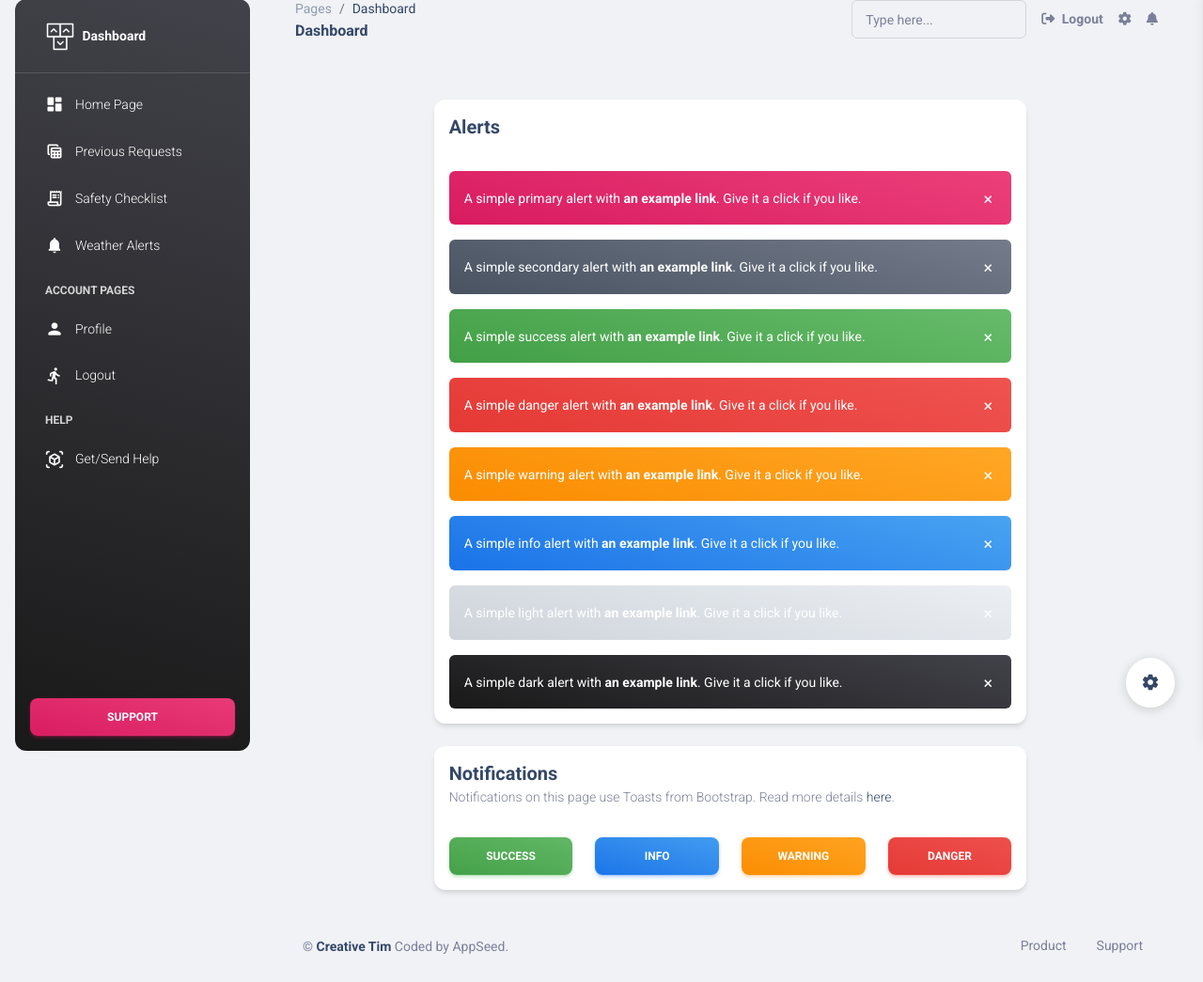
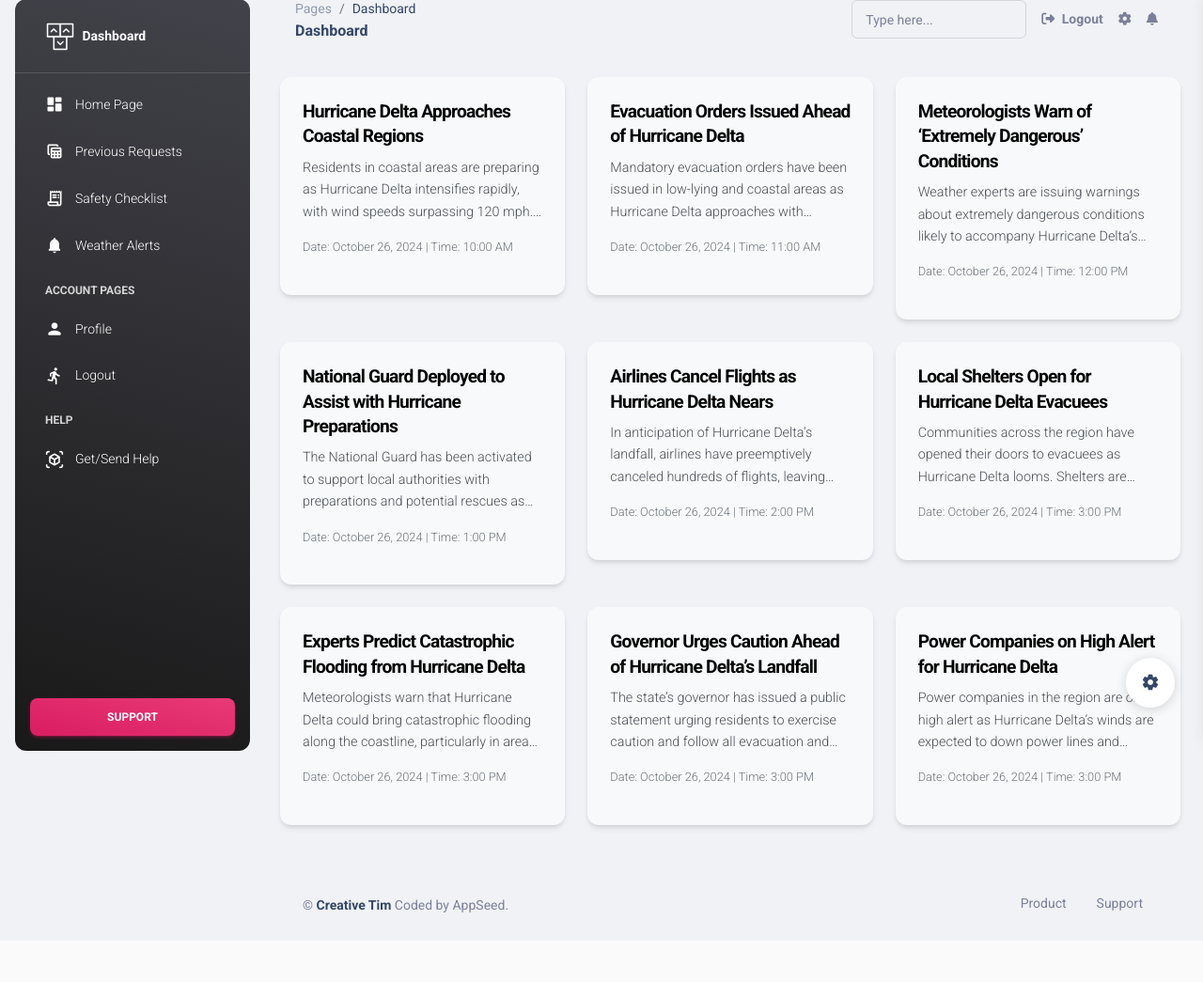
Before and after one commit to MatthewJung14/IBM_Hackathon, a Flask app: template apps/templates/home/notifications.html in a window 1280 px wide. Shown: the part 17-1062 px from the top of the page at 94% size. After the commit the page ends 988 px from the top, so only its background shows below. Run offline with Flask 3, Linux system fonts and the light colour scheme; the template is opened without the code that fills it, so the values that code supplies are empty; data comes from the database, SQL or seed files in the repository; some libraries are stand-ins or nearby versions.

```diff
--- a/apps/templates/home/notifications.html
+++ b/apps/templates/home/notifications.html
@@ -3,149 +3,142 @@
 {% block title %} Notifications {% endblock %}
 
 <!-- Specific Page CSS goes HERE  -->
-{% block stylesheets %}{% endblock stylesheets %}
+{% block stylesheets %}
+<style>
+  /* Light gray background and darker gray hover effect for article cards */
+  .article-card {
+    background-color: #f8f9fa; /* Light gray shade for card */
+    color: #333; /* Darker text color for readability */
+    transition: background-color 0.3s ease; /* Smooth transition for hover effect */
+    height: auto; /* Allow dynamic height based on content */
+  }
+  .article-card:hover {
+    background-color: #e2e6ea; /* Slightly darker gray on hover */
+  }
+  .article-heading {
+    font-weight: bold;
+    font-size: 1.2rem;
+    color: #000; /* Black color for headings */
+  }
+  .article-subheading {
+    font-size: 0.9rem;
+    color: #495057; /* Darker gray color for subheadings */
+    display: -webkit-box; /* Enables the multi-line truncation */
+    -webkit-box-orient: vertical; /* Sets the box orientation to vertical */
+    -webkit-line-clamp: 3; /* Limits to 3 lines */
+    overflow: hidden; /* Hides the overflow text */
+    text-overflow: ellipsis; /* Adds ellipsis for overflow text */
+    max-width: 100%; /* Ensures it doesn't exceed the card width */
+  }
+  .article-date {
+    font-size: 0.8rem; /* Smaller font size for date */
+    color: #6c757d; /* Gray color for date */
+    margin-top: 0.5rem; /* Space between subheading and date */
+  }
+</style>
+{% endblock stylesheets %}
 
 {% block content %}
-
-    <div class="container-fluid py-4">
-      <div class="row">
-        <div class="col-lg-8 col-md-10 mx-auto">
-          <div class="card mt-4">
-            <div class="card-header p-3">
-              <h5 class="mb-0">Alerts</h5>
-            </div>
-            <div class="card-body p-3 pb-0">
-              <div class="alert alert-primary alert-dismissible text-white" role="alert">
-                <span class="text-sm">A simple primary alert with <a href="javascript:;" class="alert-link text-white">an example link</a>. Give it a click if you like.</span>
-                <button type="button" class="btn-close text-lg py-3 opacity-10" data-bs-dismiss="alert" aria-label="Close">
-                  <span aria-hidden="true">&times;</span>
-                </button>
-              </div>
-              <div class="alert alert-secondary alert-dismissible text-white" role="alert">
-                <span class="text-sm">A simple secondary alert with <a href="javascript:;" class="alert-link text-white">an example link</a>. Give it a click if you like.</span>
-                <button type="button" class="btn-close text-lg py-3 opacity-10" data-bs-dismiss="alert" aria-label="Close">
-                  <span aria-hidden="true">&times;</span>
-                </button>
-              </div>
-              <div class="alert alert-success alert-dismissible text-white" role="alert">
-                <span class="text-sm">A simple success alert with <a href="javascript:;" class="alert-link text-white">an example link</a>. Give it a click if you like.</span>
-                <button type="button" class="btn-close text-lg py-3 opacity-10" data-bs-dismiss="alert" aria-label="Close">
-                  <span aria-hidden="true">&times;</span>
-                </button>
-              </div>
-              <div class="alert alert-danger alert-dismissible text-white" role="alert">
-                <span class="text-sm">A simple danger alert with <a href="javascript:;" class="alert-link text-white">an example link</a>. Give it a click if you like.</span>
-                <button type="button" class="btn-close text-lg py-3 opacity-10" data-bs-dismiss="alert" aria-label="Close">
-                  <span aria-hidden="true">&times;</span>
-                </button>
-              </div>
-              <div class="alert alert-warning alert-dismissible text-white" role="alert">
-                <span class="text-sm">A simple warning alert with <a href="javascript:;" class="alert-link text-white">an example link</a>. Give it a click if you like.</span>
-                <button type="button" class="btn-close text-lg py-3 opacity-10" data-bs-dismiss="alert" aria-label="Close">
-                  <span aria-hidden="true">&times;</span>
-                </button>
-              </div>
-              <div class="alert alert-info alert-dismissible text-white" role="alert">
-                <span class="text-sm">A simple info alert with <a href="javascript:;" class="alert-link text-white">an example link</a>. Give it a click if you like.</span>
-                <button type="button" class="btn-close text-lg py-3 opacity-10" data-bs-dismiss="alert" aria-label="Close">
-                  <span aria-hidden="true">&times;</span>
-                </button>
-              </div>
-              <div class="alert alert-light alert-dismissible text-white" role="alert">
-                <span class="text-sm">A simple light alert with <a href="javascript:;" class="alert-link text-white">an example link</a>. Give it a click if you like.</span>
-                <button type="button" class="btn-close text-lg py-3 opacity-10" data-bs-dismiss="alert" aria-label="Close">
-                  <span aria-hidden="true">&times;</span>
-                </button>
-              </div>
-              <div class="alert alert-dark alert-dismissible text-white" role="alert">
-                <span class="text-sm">A simple dark alert with <a href="javascript:;" class="alert-link text-white">an example link</a>. Give it a click if you like.</span>
-                <button type="button" class="btn-close text-lg py-3 opacity-10" data-bs-dismiss="alert" aria-label="Close">
-                  <span aria-hidden="true">&times;</span>
-                </button>
-              </div>
-            </div>
-          </div>
-          <div class="card mt-4">
-            <div class="card-header p-3">
-              <h5 class="mb-0">Notifications</h5>
-              <p class="text-sm mb-0">
-                Notifications on this page use Toasts from Bootstrap. Read more details <a href="https://getbootstrap.com/docs/5.0/components/toasts/" target="
-          ">here</a>.
-              </p>
-            </div>
-            <div class="card-body p-3">
-              <div class="row">
-                <div class="col-lg-3 col-sm-6 col-12">
-                  <button class="btn bg-gradient-success w-100 mb-0 toast-btn" type="button" data-target="successToast">Success</button>
-                </div>
-                <div class="col-lg-3 col-sm-6 col-12 mt-sm-0 mt-2">
-                  <button class="btn bg-gradient-info w-100 mb-0 toast-btn" type="button" data-target="infoToast">Info</button>
-                </div>
-                <div class="col-lg-3 col-sm-6 col-12 mt-lg-0 mt-2">
-                  <button class="btn bg-gradient-warning w-100 mb-0 toast-btn" type="button" data-target="warningToast">Warning</button>
-                </div>
-                <div class="col-lg-3 col-sm-6 col-12 mt-lg-0 mt-2">
-                  <button class="btn bg-gradient-danger w-100 mb-0 toast-btn" type="button" data-target="dangerToast">Danger</button>
-                </div>
-              </div>
-            </div>
-          </div>
+<div class="container-fluid py-4">
+  <div class="row">
+    <!-- Individual Article Cards -->
+    <div class="col-lg-4 col-md-6 col-sm-12 mb-4">
+      <div class="card article-card">
+        <div class="card-body">
+          <h4 class="article-heading">Hurricane Delta Approaches Coastal Regions</h4>
+          <p class="article-subheading">Residents in coastal areas are preparing as Hurricane Delta intensifies rapidly, with wind speeds surpassing 120 mph. Forecasters predict significant impacts on infrastructure, power lines, and road networks in the region as the storm nears landfall.</p>
+          <p class="article-date">Date: October 26, 2024 | Time: 10:00 AM</p>
         </div>
       </div>
-      <div class="position-fixed bottom-1 end-1 z-index-2">
-        <div class="toast fade hide p-2 bg-white" role="alert" aria-live="assertive" id="successToast" aria-atomic="true">
-          <div class="toast-header border-0">
-            <i class="material-icons text-success me-2">check</i>
-            <span class="me-auto font-weight-bold">Material Dashboard </span>
-            <small class="text-body">11 mins ago</small>
-            <i class="fas fa-times text-md ms-3 cursor-pointer" data-bs-dismiss="toast" aria-label="Close"></i>
-          </div>
-          <hr class="horizontal dark m-0">
-          <div class="toast-body">
-            Hello, world! This is a notification message.
-          </div>
-        </div>
-        <div class="toast fade hide p-2 mt-2 bg-gradient-info" role="alert" aria-live="assertive" id="infoToast" aria-atomic="true">
-          <div class="toast-header bg-transparent border-0">
-            <i class="material-icons text-white me-2">notifications</i>
-            <span class="me-auto text-white font-weight-bold">Material Dashboard </span>
-            <small class="text-white">11 mins ago</small>
-            <i class="fas fa-times text-md text-white ms-3 cursor-pointer" data-bs-dismiss="toast" aria-label="Close"></i>
-          </div>
-          <hr class="horizontal light m-0">
-          <div class="toast-body text-white">
-            Hello, world! This is a notification message.
-          </div>
-        </div>
-        <div class="toast fade hide p-2 mt-2 bg-white" role="alert" aria-live="assertive" id="warningToast" aria-atomic="true">
-          <div class="toast-header border-0">
-            <i class="material-icons text-warning me-2">travel_explore</i>
-            <span class="me-auto font-weight-bold">Material Dashboard </span>
-            <small class="text-body">11 mins ago</small>
-            <i class="fas fa-times text-md ms-3 cursor-pointer" data-bs-dismiss="toast" aria-label="Close"></i>
-          </div>
-          <hr class="horizontal dark m-0">
-          <div class="toast-body">
-            Hello, world! This is a notification message.
-          </div>
-        </div>
-        <div class="toast fade hide p-2 mt-2 bg-white" role="alert" aria-live="assertive" id="dangerToast" aria-atomic="true">
-          <div class="toast-header border-0">
-            <i class="material-icons text-danger me-2">campaign</i>
-            <span class="me-auto text-gradient text-danger font-weight-bold">Material Dashboard </span>
-            <small class="text-body">11 mins ago</small>
-            <i class="fas fa-times text-md ms-3 cursor-pointer" data-bs-dismiss="toast" aria-label="Close"></i>
-          </div>
-          <hr class="horizontal dark m-0">
-          <div class="toast-body">
-            Hello, world! This is a notification message.
-          </div>
+    </div>
+
+    <div class="col-lg-4 col-md-6 col-sm-12 mb-4">
+      <div class="card article-card">
+        <div class="card-body">
+          <h4 class="article-heading">Evacuation Orders Issued Ahead of Hurricane Delta</h4>
+          <p class="article-subheading">Mandatory evacuation orders have been issued in low-lying and coastal areas as Hurricane Delta approaches with increasing strength. Officials urge residents to seek shelter away from flood-prone zones, as emergency teams prepare for possible rescues and relief efforts.</p>
+          <p class="article-date">Date: October 26, 2024 | Time: 11:00 AM</p>
         </div>
       </div>
+    </div>
 
-    {% include 'includes/footer.html' %}
+    <div class="col-lg-4 col-md-6 col-sm-12 mb-4">
+      <div class="card article-card">
+        <div class="card-body">
+          <h4 class="article-heading">Meteorologists Warn of ‘Extremely Dangerous’ Conditions</h4>
+          <p class="article-subheading">Weather experts are issuing warnings about extremely dangerous conditions likely to accompany Hurricane Delta’s landfall, including damaging winds, severe flooding, and tornado activity. The storm’s rapid intensification has heightened concerns among meteorologists and emergency planners alike.</p>
+          <p class="article-date">Date: October 26, 2024 | Time: 12:00 PM</p>
+        </div>
+      </div>
+    </div>
+
+    <!-- Additional Article Cards -->
+    <div class="col-lg-4 col-md-6 col-sm-12 mb-4">
+      <div class="card article-card">
+        <div class="card-body">
+          <h4 class="article-heading">National Guard Deployed to Assist with Hurricane Preparations</h4>
+          <p class="article-subheading">The National Guard has been activated to support local authorities with preparations and potential rescues as Hurricane Delta moves closer to the coast. Members are helping with evacuations, shelter setups, and emergency resource distribution in vulnerable areas.</p>
+          <p class="article-date">Date: October 26, 2024 | Time: 1:00 PM</p>
+        </div>
+      </div>
+    </div>
+
+    <div class="col-lg-4 col-md-6 col-sm-12 mb-4">
+      <div class="card article-card">
+        <div class="card-body">
+          <h4 class="article-heading">Airlines Cancel Flights as Hurricane Delta Nears</h4>
+          <p class="article-subheading">In anticipation of Hurricane Delta’s landfall, airlines have preemptively canceled hundreds of flights, leaving travelers stranded and causing widespread disruptions. The storm's approach has already grounded air traffic across multiple major airports in the region.</p>
+          <p class="article-date">Date: October 26, 2024 | Time: 2:00 PM</p>
+        </div>
+      </div>
+    </div>
+
+    <div class="col-lg-4 col-md-6 col-sm-12 mb-4">
+      <div class="card article-card">
+        <div class="card-body">
+          <h4 class="article-heading">Local Shelters Open for Hurricane Delta Evacuees</h4>
+          <p class="article-subheading">Communities across the region have opened their doors to evacuees as Hurricane Delta looms. Shelters are seeing an influx of residents seeking safe haven from the potential destruction. Local officials are coordinating food, supplies, and medical assistance for those affected.</p>
+          <p class="article-date">Date: October 26, 2024 | Time: 3:00 PM</p>
+        </div>
+      </div>
+    </div>
+
+    <div class="col-lg-4 col-md-6 col-sm-12 mb-4">
+      <div class="card article-card">
+        <div class="card-body">
+          <h4 class="article-heading">Experts Predict Catastrophic Flooding from Hurricane Delta</h4>
+          <p class="article-subheading">Meteorologists warn that Hurricane Delta could bring catastrophic flooding along the coastline, particularly in areas prone to storm surges. Predictions indicate that some areas may experience water levels several feet above ground, causing life-threatening conditions and widespread property damage.
+</p>
+          <p class="article-date">Date: October 26, 2024 | Time: 3:00 PM</p>
+        </div>
+      </div>
+    </div>
+
+    <div class="col-lg-4 col-md-6 col-sm-12 mb-4">
+      <div class="card article-card">
+        <div class="card-body">
+          <h4 class="article-heading">Governor Urges Caution Ahead of Hurricane Delta’s Landfall</h4>
+          <p class="article-subheading">The state’s governor has issued a public statement urging residents to exercise caution and follow all evacuation and safety orders. The governor emphasized that Hurricane Delta’s strength poses a serious threat to public safety, urging communities to make necessary preparations.</p>
+          <p class="article-date">Date: October 26, 2024 | Time: 3:00 PM</p>
+        </div>
+      </div>
+    </div>
+
+    <div class="col-lg-4 col-md-6 col-sm-12 mb-4">
+      <div class="card article-card">
+        <div class="card-body">
+          <h4 class="article-heading">Power Companies on High Alert for Hurricane Delta</h4>
+          <p class="article-subheading">Power companies in the region are on high alert as Hurricane Delta’s winds are expected to down power lines and disrupt the electrical grid. Utility crews are preparing to respond to outages and are mobilizing resources to restore power as quickly as possible once the storm passes.</p>
+          <p class="article-date">Date: October 26, 2024 | Time: 3:00 PM</p>
+        </div>
+      </div>
+    </div>
+    <!-- Add more hardcoded article cards as needed -->
+
   </div>
 
+  {% include 'includes/footer.html' %}
+</div>
 {% endblock content %}
 
 <!-- Specific Page JS goes HERE  -->
```
